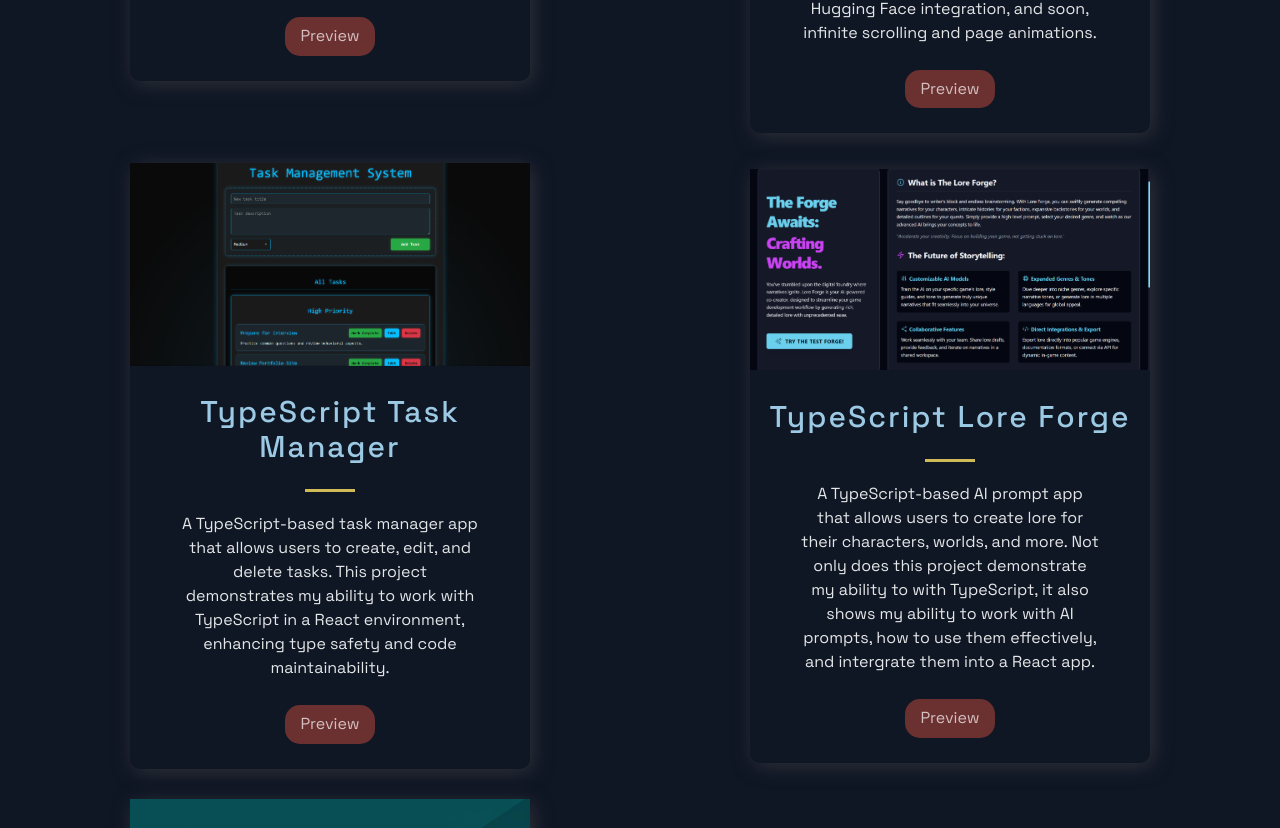
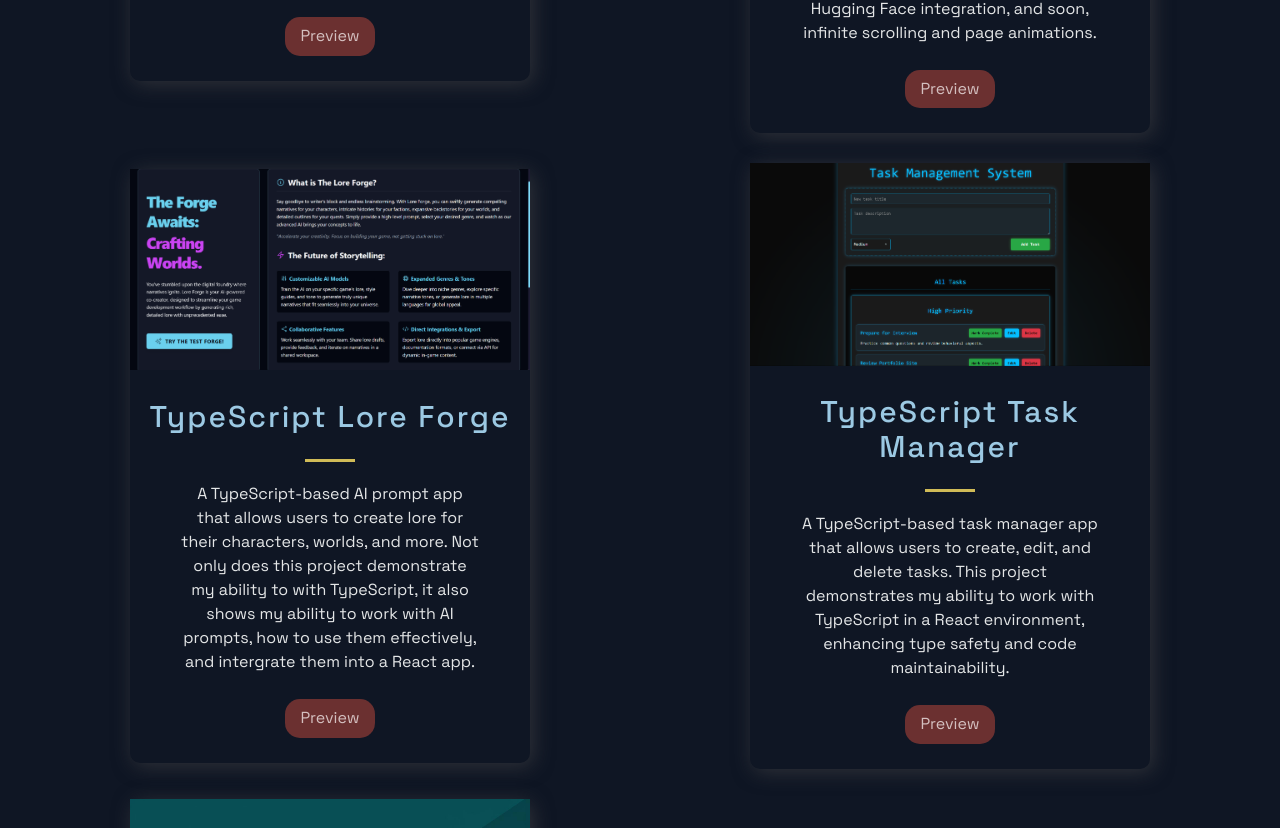
Before and after one commit to RaizenStyx/TempPortfolio, a Next.js app: page / in a window 1280 px wide. Shown: the part 4352-5180 px from the top of the page. Built offline with nearby package versions, Linux system fonts and the light colour scheme.

Commit message:
added school unreal project

```diff
--- a/constants/constants.js
+++ b/constants/constants.js
@@ -68,17 +68,17 @@ export const reactProjects = [
       id: 3,
     },
     {
+      title: 'TypeScript Lore Forge',
+      description: "A TypeScript-based AI prompt app that allows users to create lore for their characters, worlds, and more. Not only does this project demonstrate my ability to with TypeScript, it also shows my ability to work with AI prompts, how to use them effectively, and intergrate them into a React app.",
+      image: '/images/ScreenshotLoreForge.png',
+      source: 'https://lore-generator-zeta.vercel.app/',
+      id: 4,
+    },
+    {
       title: 'TypeScript Task Manager',
       description: "A TypeScript-based task manager app that allows users to create, edit, and delete tasks. This project demonstrates my ability to work with TypeScript in a React environment, enhancing type safety and code maintainability.",
       image: '/images/taskmanager.png',
       source: 'https://react-task-manager-red.vercel.app/',
-      id: 4,
-    },
-    {
-      title: 'TypeScript Lore Forge',
-      description: "A TypeScript-based AI prompt app that allows users to create lore for their characters, worlds, and more. Not only does this project demonstrate my ability to with TypeScript, it also shows my ability to work with AI prompts, how to use them effectively, and intergrate them into a React app.",
-      image: '/images/ScreenshotLoreForge.png',
-      source: 'https://lore-generator-zeta.vercel.app/',
       id: 5,
     },
     {
@@ -211,19 +211,26 @@ export const games = [
 ];
 
 export const unrealGames = [
+    {
+    title: 'Rapid Platformer Project: Prince of Daggers',
+    description: "This is a platformer game I made in Unreal Engine 5. It is a simple game where you have to get to the end of the level and defeat the boss. It was a lot of fun to make and I learned a lot about Unreal Engine 5 while making it. I added an extra challenge, using a spline and line tracing, I added a copy-cat wall-run type of feature that was inspired by Prince of Persia.",
+    image: '/images/platformer.png',
+    source: 'https://github.com/RaizenStyx/PlatformerGameProject',
+    id: 0,
+  },
   {
     title: 'Arena Shooter',
     description: "After I finished making a simplistic Flappy Bird Emulator, I came across a youtube video of Chris DeLeon. It was a fast paced demonstration of him coding this. I followed on best I could and when I finished this I felt more accomplished than ever.",
     image: '/images/UnrealArena.png',
     source: 'https://github.com/RaizenStyx/ArenaShooterUnreal',
-    id: 0,
+    id: 1,
   },
   {
     title: 'Bulls & Cows',
     description: "After a night of playing snake, I followed Chris's link to his free Udemy course and did this Tennis game the next day. It was a lot of fun putting something like this together with his help. He explained everything well and made it easy to follow along.",
     image: '/images/bullandcow.png',
     source: 'https://github.com/RaizenStyx/UnrealWithCPP',
-    id: 1,
+    id: 2,
   }
 ];
 
```
Also changed, not shown: public/images/platformer.png (added).
